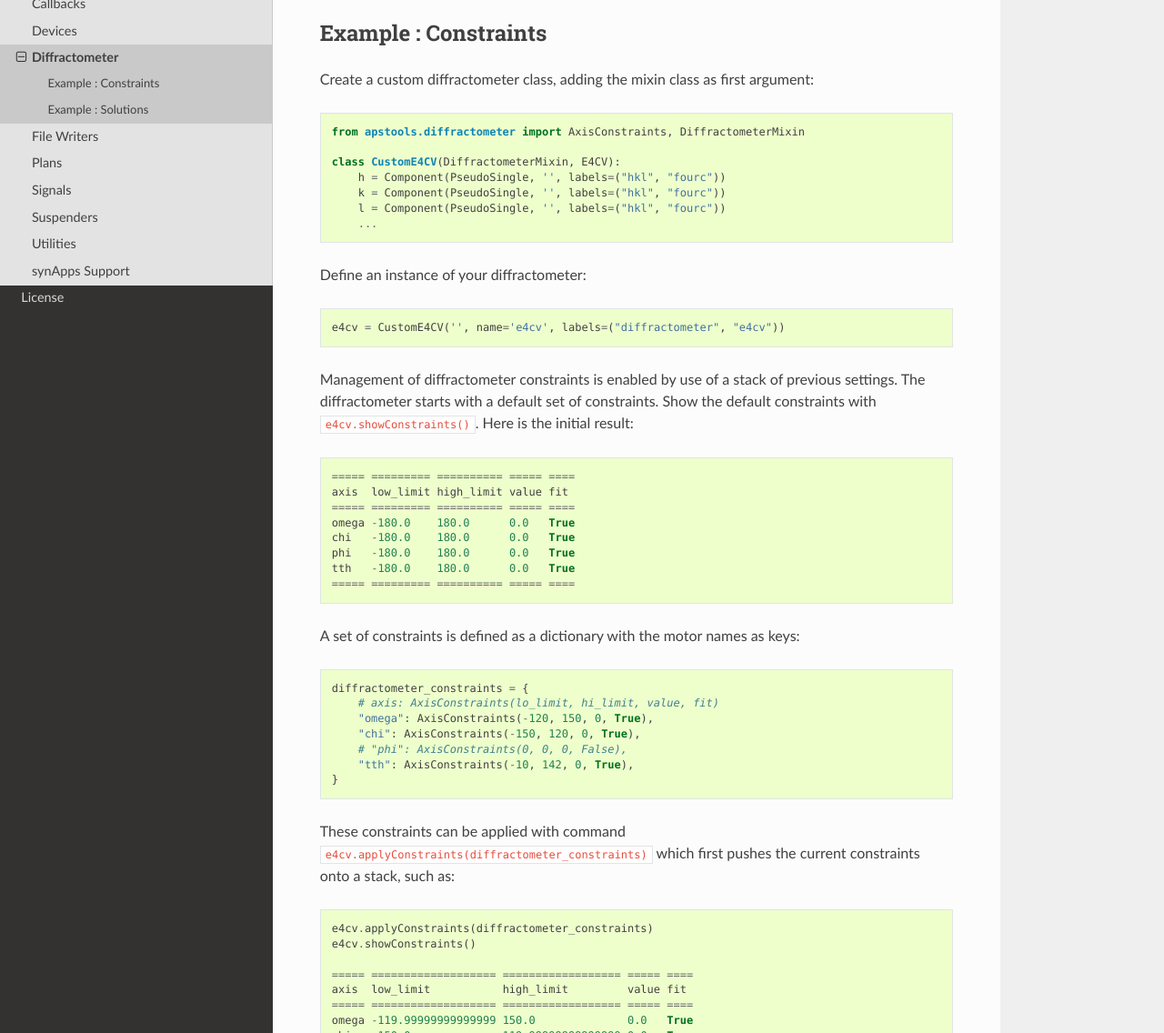
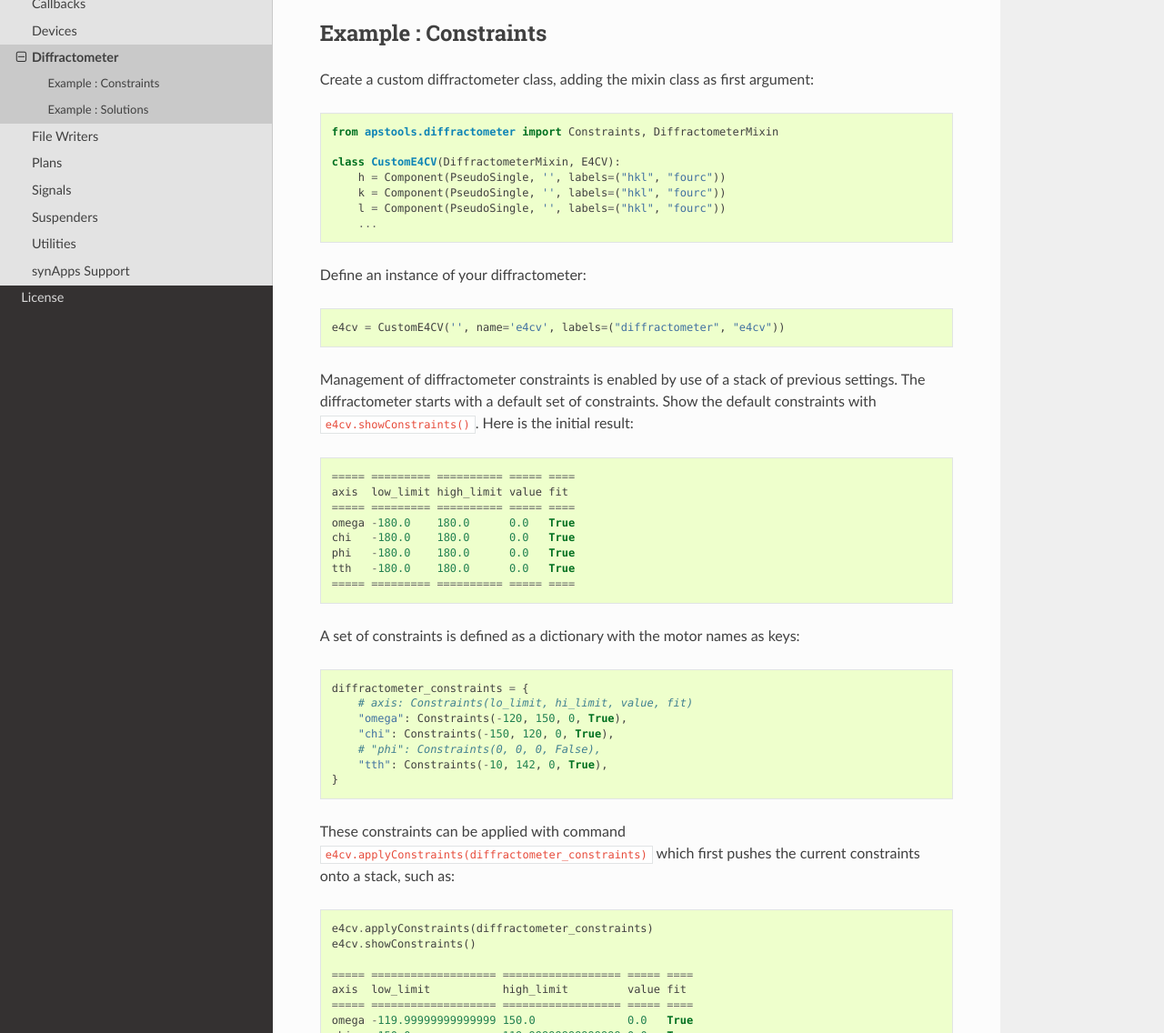
Before and after one commit to dogrecajb/apstools, a Sphinx documentation site: the page built from docs/source/source/_diffractometer.rst, in a window 1280 px wide and 1400 px high, cut to the strip 264-1400 px from the top of the window. Shown: the whole strip at 91% size. Built offline with Sphinx 7.4.7 and the Read the Docs theme 2.0.0, drawn with Linux system fonts in a browser that asks for light colours; some of the changed text lies outside the part shown.

Commit message:
MNT #307 rename as Constraints

```diff
--- a/docs/source/source/_diffractometer.rst
+++ b/docs/source/source/_diffractometer.rst
@@ -12,7 +12,7 @@ Example : Constraints
 Create a custom diffractometer class, adding the
 mixin class as first argument::
 
-    from apstools.diffractometer import AxisConstraints, DiffractometerMixin
+    from apstools.diffractometer import Constraints, DiffractometerMixin
 
     class CustomE4CV(DiffractometerMixin, E4CV):
         h = Component(PseudoSingle, '', labels=("hkl", "fourc"))
@@ -42,11 +42,11 @@ A set of constraints is defined as a dictionary with the
 motor names as keys::
 
     diffractometer_constraints = {
-        # axis: AxisConstraints(lo_limit, hi_limit, value, fit)
-        "omega": AxisConstraints(-120, 150, 0, True),
-        "chi": AxisConstraints(-150, 120, 0, True),
-        # "phi": AxisConstraints(0, 0, 0, False),
-        "tth": AxisConstraints(-10, 142, 0, True),
+        # axis: Constraints(lo_limit, hi_limit, value, fit)
+        "omega": Constraints(-120, 150, 0, True),
+        "chi": Constraints(-150, 120, 0, True),
+        # "phi": Constraints(0, 0, 0, False),
+        "tth": Constraints(-10, 142, 0, True),
     }
 
 These constraints can be applied with command
@@ -108,7 +108,7 @@ For the (0 0 3/2) reflection, there is only one solution.
 If we further restrict *omega* to non-negative values, we'll
 only get one solution for all three reflections in the list::
 
-    e4cv.applyConstraints({"omega": AxisConstraints(-0, 150, 0, True)})
+    e4cv.applyConstraints({"omega": Constraints(-0, 150, 0, True)})
     print(e4cv.forwardSolutionsTable(
         (
             (0, 0, 0.5),
```
Also changed, not shown: 1 other file.
